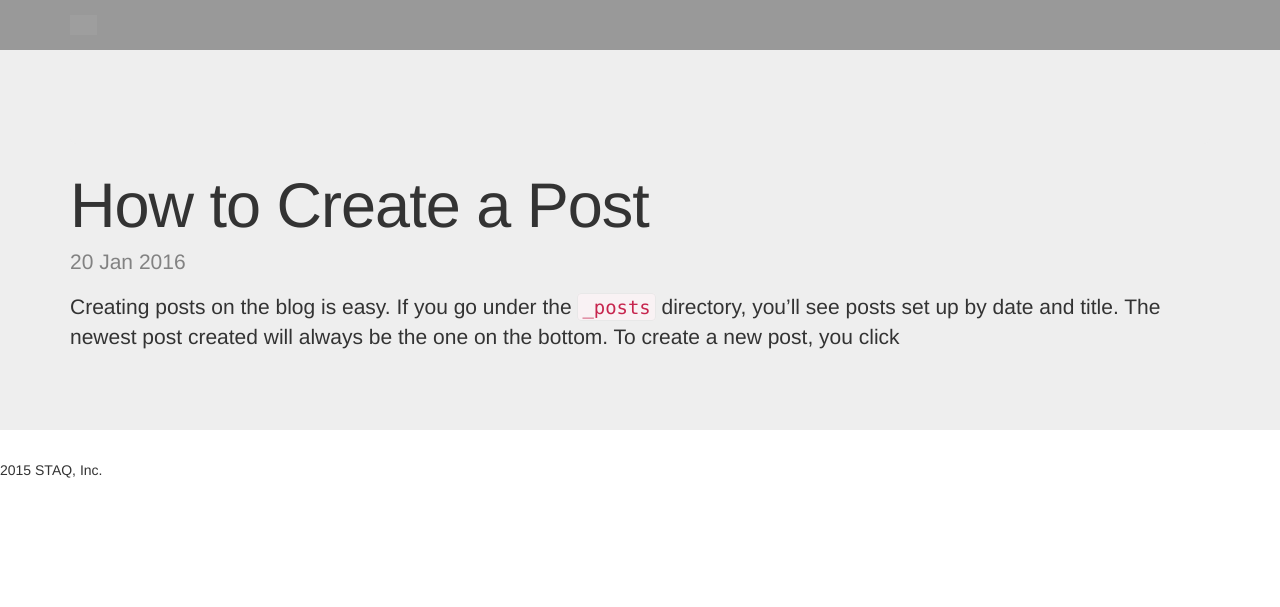
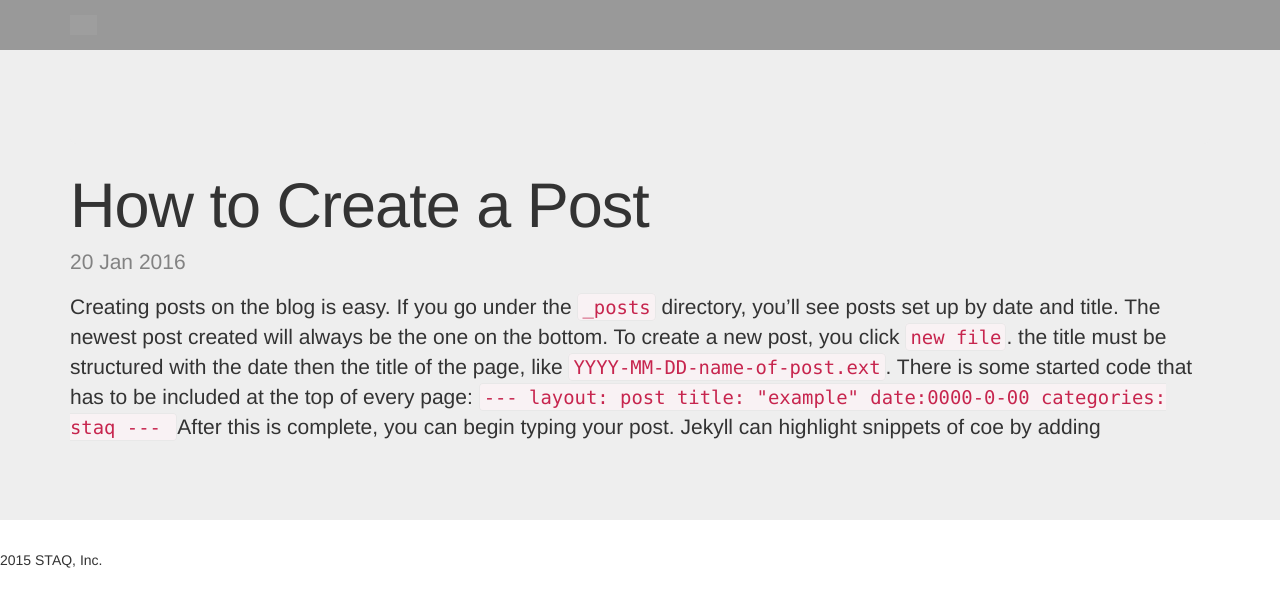
Before and after one commit to marissanbush1/staq, a Jekyll site: the page built from _posts/2016-1-20-how-to-create-a-post.md, in a window 1280 px wide. Shown: the top 607 px of the page. Built offline with Jekyll 4.4.1, drawn with Linux system fonts in a browser that asks for light colours; grey boxes are pictures that could not be loaded.

Commit message:
progress on first blog post

```diff
--- a/_posts/2016-1-20-how-to-create-a-post.md
+++ b/_posts/2016-1-20-how-to-create-a-post.md
@@ -4,4 +4,12 @@ title:  "How to Create a Post"
 date:   2016-1-20
 categories: staq
 ---
-Creating posts on the blog is easy. If you go under the `_posts` directory, you'll see posts set up by date and title. The newest post created will always be the one on the bottom. To create a new post, you click
+Creating posts on the blog is easy. If you go under the `_posts` directory, you'll see posts set up by date and title. The newest post created will always be the one on the bottom. To create a new post, you click `new file`. the title must be structured with the date then the title of the page, like `YYYY-MM-DD-name-of-post.ext`. There is some started code that has to be included at the top of every page:
+`---
+layout: post
+title: "example"
+date:0000-0-00
+categories: staq
+---
+`
+After this is complete, you can begin typing your post. Jekyll can highlight snippets of coe by adding
```
